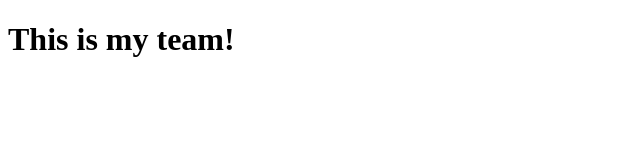
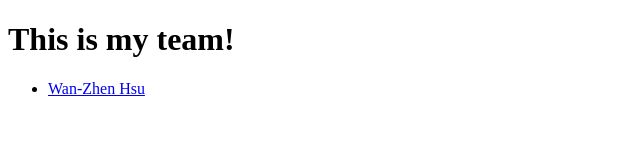
Before and after one commit to Wanzhennnnnnnnnnnn/Team4, a plain HTML site: page Index.html in a window 1280 px wide. Shown: the whole page, without its empty margins (0-640 px from the left). Drawn offline with Linux system fonts and the light colour scheme.

Commit message:
Add link to Wan-Zhen Hsu's resume

```diff
--- a/Index.html
+++ b/Index.html
@@ -7,6 +7,7 @@
 <body>
 <h1> This is my team! </h1>
 <ul>
+   <li><a href="resume-M11405501.html"> Wan-Zhen Hsu </a></li>
 </ul>
 </body>
 </html>
```
